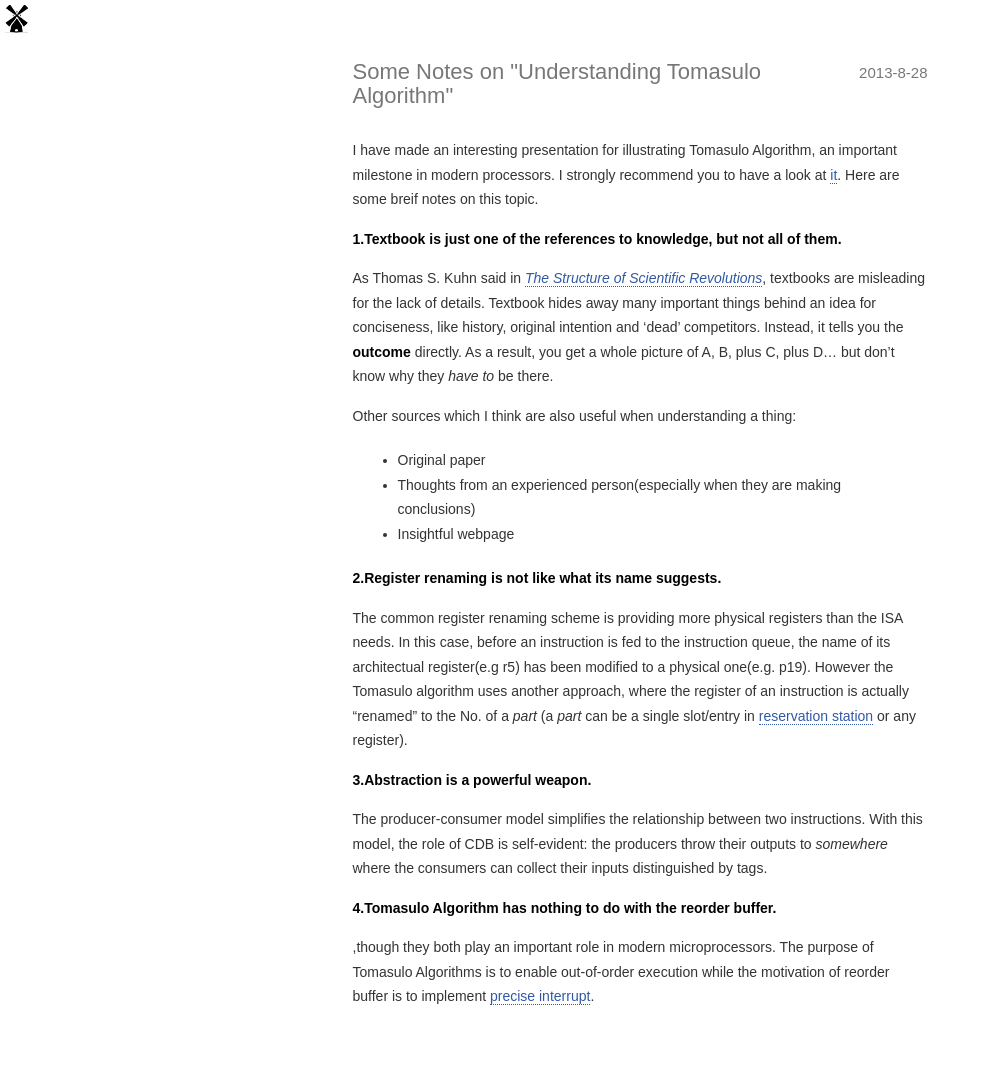
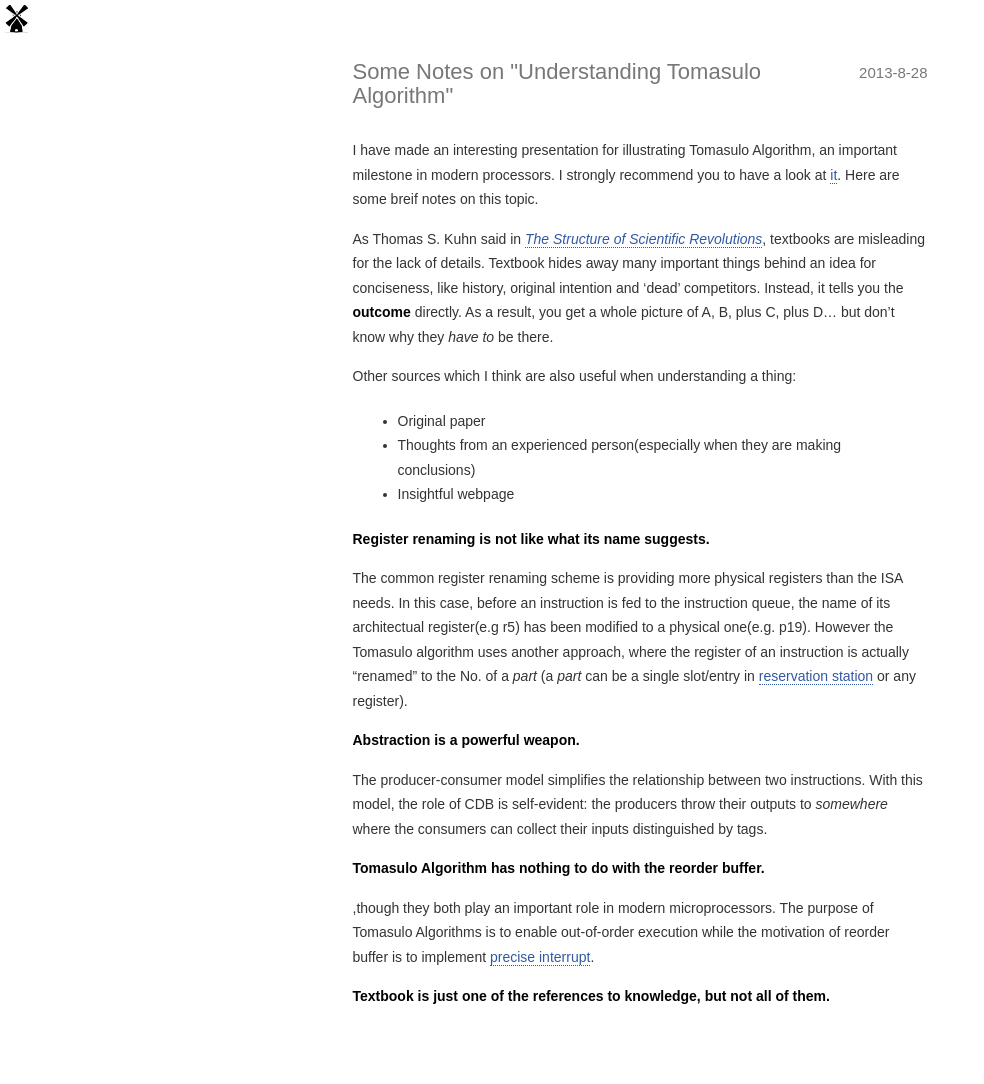
Before and after one commit to dreamsome/onesuper.github.com, a Jekyll site: the page built from _posts/technium/2013-08-28-SomeNotesOnUnderstandingTomasuloAlgorithm.md, in a window 1280 px wide. Shown: the whole page, without its empty margins (0-984 px from the left). Built offline with Jekyll 4.4.1, drawn with Linux system fonts in a browser that asks for light colours; Markdown is read by kramdown in place of the engine named in the settings; some of the changed lines change nothing that is shown.

Commit message:
udpate v2

```diff
--- a/_posts/technium/2013-08-28-SomeNotesOnUnderstandingTomasuloAlgorithm.md
+++ b/_posts/technium/2013-08-28-SomeNotesOnUnderstandingTomasuloAlgorithm.md
@@ -5,7 +5,7 @@ title: "Some Notes on \"Understanding Tomasulo Algorithm\""
 
 I have made an interesting presentation for illustrating Tomasulo Algorithm, an important milestone in modern processors. I strongly recommend you to have a look at [it](http://www.slideshare.net/onesuper/understanding-tomasolu-algorithm). Here are some breif notes on this topic.
 
-**1.Textbook is just one of the references to knowledge, but not all of them.**
+
 
 As Thomas S. Kuhn said in *[The Structure of Scientific Revolutions](http://www.amazon.com/Structure-Scientific-Revolutions-Thomas-Kuhn/dp/0226458083)*, textbooks are misleading for the lack of details. Textbook hides away many important things behind an idea for conciseness, like history, original intention and 'dead' competitors. Instead, it tells you the **outcome** directly. As a result, you get a whole picture of A, B, plus C, plus D... but don't know why they *have to* be there.
 
@@ -15,15 +15,17 @@ Other sources which I think are also useful when understanding a thing:
 * Thoughts from an experienced person(especially when they are making conclusions)
 * Insightful webpage
 
-**2.Register renaming is not like what its name suggests.**
+**Register renaming is not like what its name suggests.**
 
 The common register renaming scheme is providing more physical registers than the ISA needs. In this case, before an instruction is fed to the instruction queue, the name of its architectual register(e.g r5) has been modified to a physical one(e.g. p19). However the Tomasulo algorithm uses another approach, where the register of an instruction is actually "renamed" to the No. of a *part* (a *part* can be a single slot/entry in [reservation station](https://en.wikipedia.org/wiki/Reservation_stations) or any register).
 
-**3.Abstraction is a powerful weapon.**
+**Abstraction is a powerful weapon.**
 
 The producer-consumer model simplifies the relationship between two instructions. With this model, the role of CDB is self-evident: the producers throw their outputs to *somewhere* where the consumers can collect their inputs distinguished by tags.
 
 
-**4.Tomasulo Algorithm has nothing to do with the reorder buffer.**
+**Tomasulo Algorithm has nothing to do with the reorder buffer.**
 
 ,though they both play an important role in modern microprocessors. The purpose of Tomasulo Algorithms is to enable out-of-order execution while the motivation of reorder buffer is to implement [precise interrupt](http://ieeexplore.ieee.org/stamp/stamp.jsp?arnumber=00004607).
+
+**Textbook is just one of the references to knowledge, but not all of them.**
```
